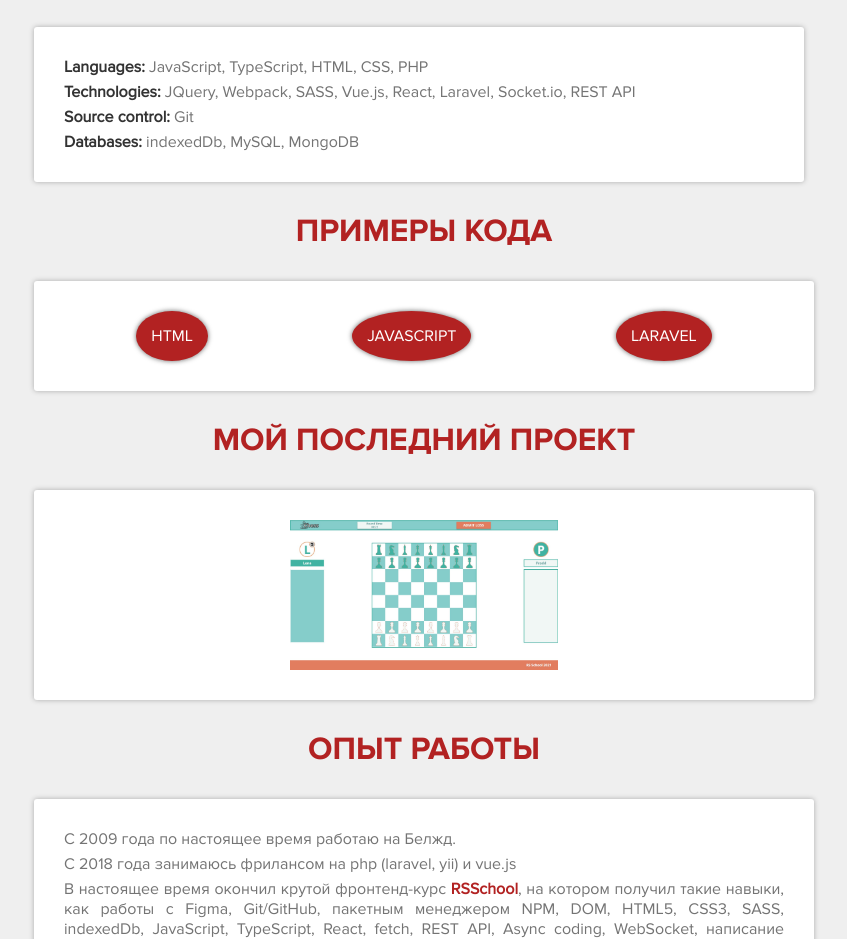
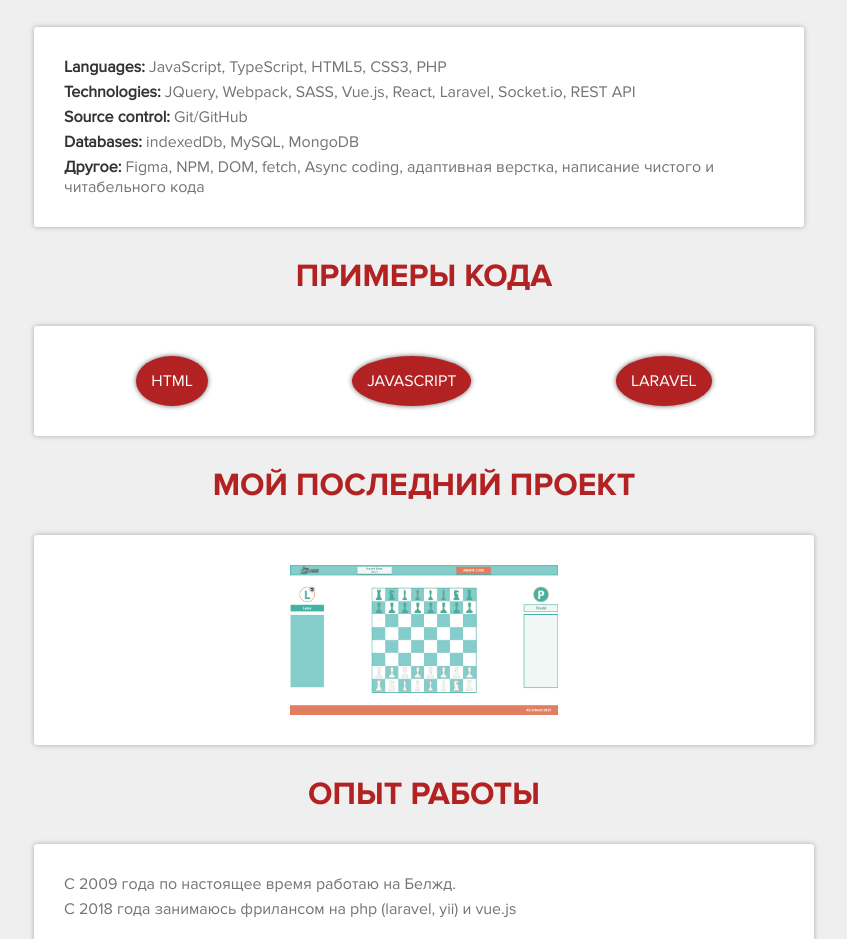
Before and after one commit to Praddby/rsschool-cv, a plain HTML site: page ru/index.html in a window 1280 px wide. Shown: the part 596-1535 px from the top of the page, without its empty margins (216-1063 px from the left). Drawn offline with Linux system fonts and the light colour scheme.

Commit message:
refactor: refactor

```diff
--- a/ru/index.html
+++ b/ru/index.html
@@ -53,10 +53,11 @@
 			<h2 class="skills-title">профессиональные навыки</h2>
 			<div class="skills-body">
 				<div class="front-end">
-					<p><strong>Languages:</strong> JavaScript, TypeScript, HTML, CSS, PHP</p>
+					<p><strong>Languages:</strong> JavaScript, TypeScript, HTML5, CSS3, PHP</p>
 					<p><strong>Technologies:</strong> JQuery, Webpack, SASS, Vue.js, React, Laravel, Socket.io, REST API</p>
-					<p><strong>Source control:</strong> Git</p>
+					<p><strong>Source control:</strong> Git/GitHub</p>
 					<p><strong>Databases:</strong> indexedDb, MySQL, MongoDB</p>
+					<p><strong>Другое:</strong> Figma, NPM, DOM, fetch, Async coding, адаптивная верстка, написание чистого и читабельного кода</p>
 				</div>
 			</div>
 		</section>
@@ -87,10 +88,6 @@
 			<div class="experience-body">
 				<p>С 2009 года по настоящее время работаю на Белжд.</p>
 				<p>C 2018 года занимаюсь фрилансом на php (laravel, yii) и vue.js </p>
-				<p>В настоящее время окончил крутой фронтенд-курс <a href="https://rs.school/js/" target="_blank">RSSchool</a>,
-					на котором получил такие навыки, как работы с Figma, Git/GitHub,
-					пакетным менеджером NPM, DOM, HTML5, CSS3, SASS, indexedDb, JavaScript, TypeScript, React, fetch, REST API,
-					Async coding, WebSocket, написание чистого, читабельного кода, адаптивной верстки.</p>
 			</div>
 		</section>
 		<section class="education">
@@ -109,8 +106,8 @@
 		</section>
 		<h2 class="footer-title">ссылки</h2>
 		<footer class="footer">
-			<div class="git">Git: https://github.com/Praddby</div>
-			<div class="cv">CV: https://praddby.github.io/rsschool-cv/ru/</div>
+			<div class="git">Примеры кода, в моем GitHub: https://github.com/Praddby</div>
+			<div class="cv">Полная версия моего CV: https://praddby.github.io/rsschool-cv/ru/</div>
 			<div class="year">2021</div>
 		</footer>
 	</div>
```
